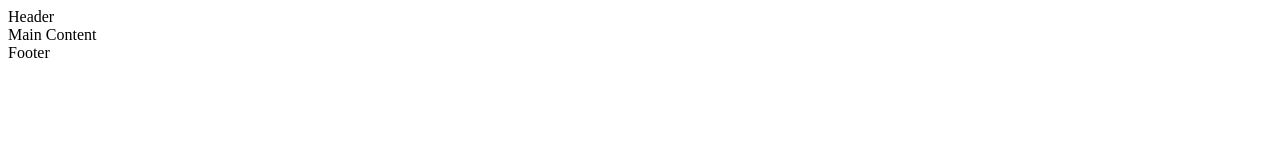
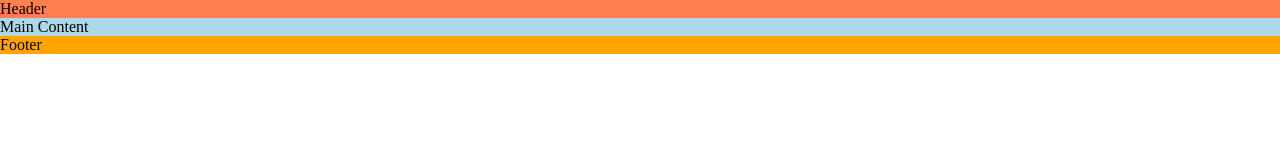
Before and after one commit to dasic002/Love-Running, a plain HTML site: page index.html in a window 1280 px wide. Drawn offline with Linux system fonts and the light colour scheme.

Commit message:
Add stylesheet and boilerplate CSS

```diff
--- /dev/null
+++ b/assets/css/style.css
@@ -0,0 +1,21 @@
+/* Asterisk wildcard selector to override default styles added by the browser */
+*{
+    padding: 0;
+    margin: 0;
+    box-sizing: border-box;
+}
+
+/* Header */
+header {
+    background-color: coral;
+}
+
+/* Main */
+main {
+    background-color: lightblue;
+}
+
+/* Footer */
+footer {
+    background-color: orange;
+}
--- a/index.html
+++ b/index.html
@@ -13,6 +13,8 @@
     <link rel="apple-touch-icon" sizes="180x180" href="assets/favicon/apple-touch-icon.png">
     <link rel="icon" type="image/png" sizes="32x32" href="assets/favicon/favicon-32x32.png">
     <link rel="icon" type="image/png" sizes="16x16" href="assets/favicon/favicon-16x16.png">
+    <!-- Stylesheet -->
+    <link rel="stylesheet" href="assets/css/style.css">
 </head>
 
 <body>
@@ -20,6 +22,7 @@
 <header>Header</header>
 <!-- Main content -->
 <main>Main Content</main>
+<!-- <p>test</p> -->
 <!-- Footer -->
 <footer>Footer</footer>
 </body>
```
